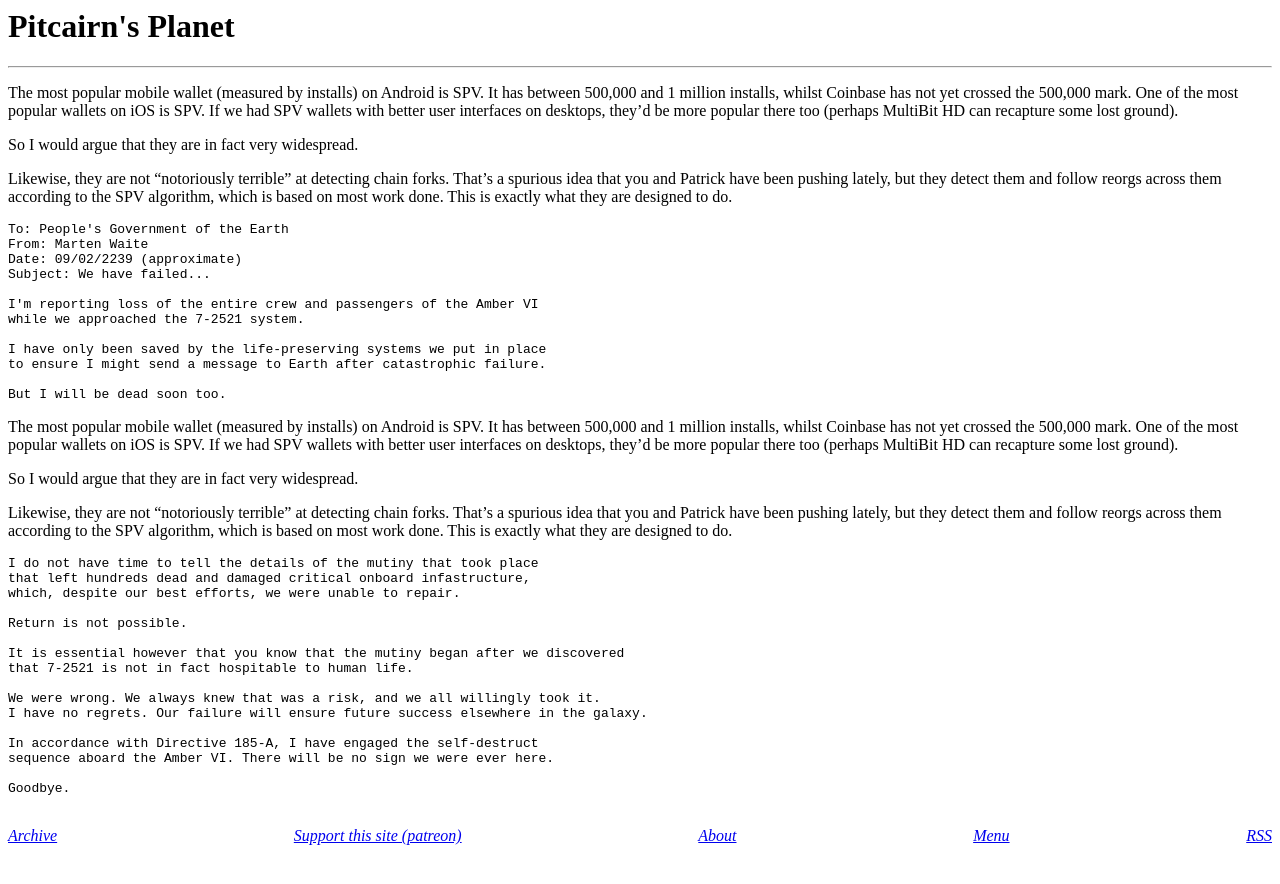
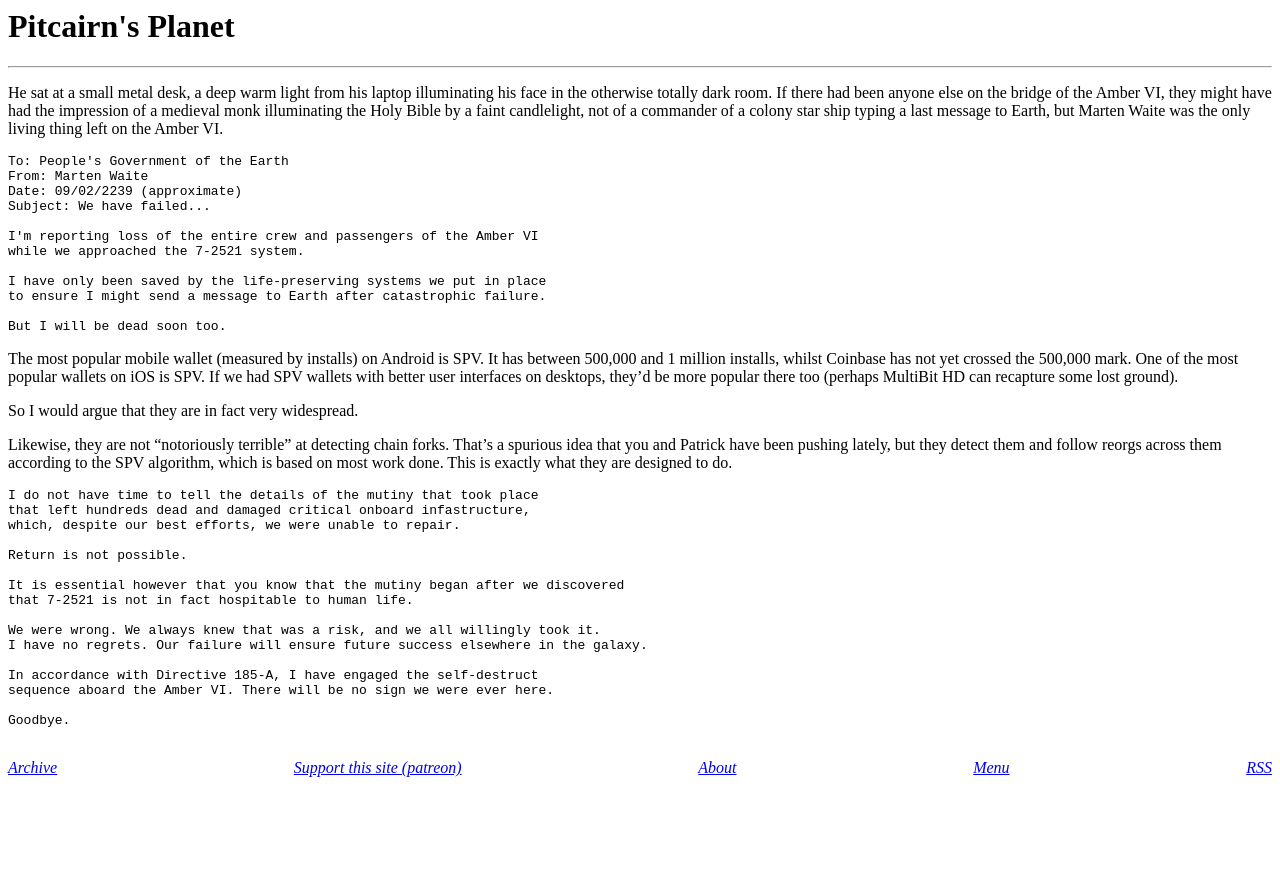
Before and after one commit to derykmakgill/website, a Jekyll site: the page built from story.md, in a window 1280 px wide. Shown: the top 884 px of the page. Built offline with Jekyll 4.4.1, drawn with Linux system fonts in a browser that asks for light colours.

Commit message:
Update story.md

````diff
--- a/story.md
+++ b/story.md
@@ -3,19 +3,12 @@
 title: Pitcairn's Planet
 ---
 
-The most popular mobile wallet (measured by installs) on Android is SPV. It
-has between 500,000 and 1 million installs, whilst Coinbase has not yet
-crossed the 500,000 mark. One of the most popular wallets on iOS is SPV. If
-we had SPV wallets with better user interfaces on desktops, they'd be more
-popular there too (perhaps MultiBit HD can recapture some lost ground).
+He sat at a small metal desk, a deep warm light from his laptop illuminating his face
+in the otherwise totally dark room. If there had been anyone else on the bridge
+of the Amber VI, they might have had the impression of a medieval monk illuminating the Holy Bible by a faint candlelight, not of a commander of a colony star ship typing a last message to Earth, but Marten Waite was the only living thing left on the Amber VI.
 
-So I would argue that they are in fact very widespread.
 
-Likewise, they are not "notoriously terrible" at detecting chain forks.
-That's a spurious idea that you and Patrick have been pushing lately, but
-they detect them and follow reorgs across them according to the SPV
-algorithm, which is based on most work done. This is exactly what they are
-designed to do.
+
 
 ```
 To: People's Government of the Earth
````
